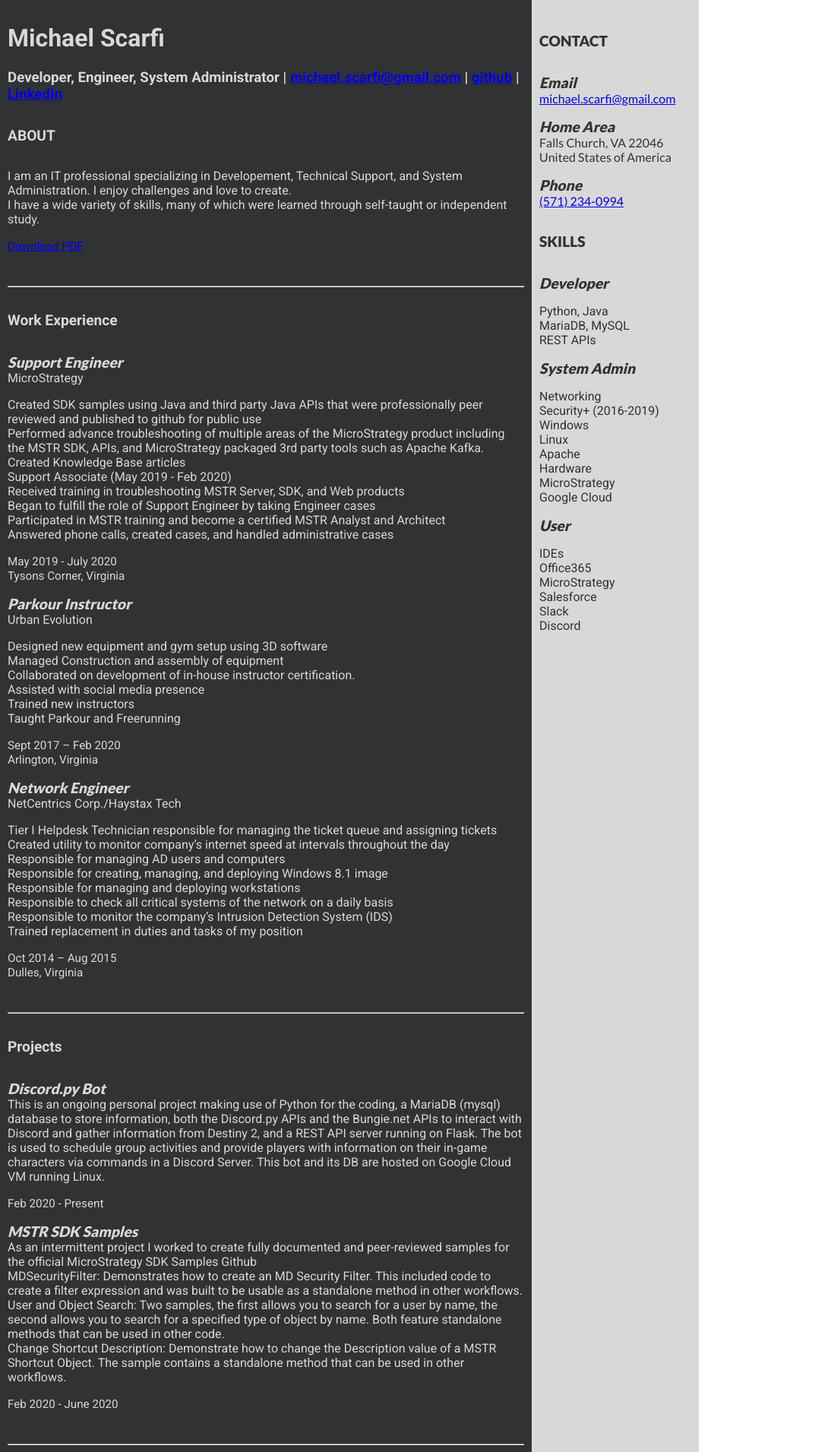
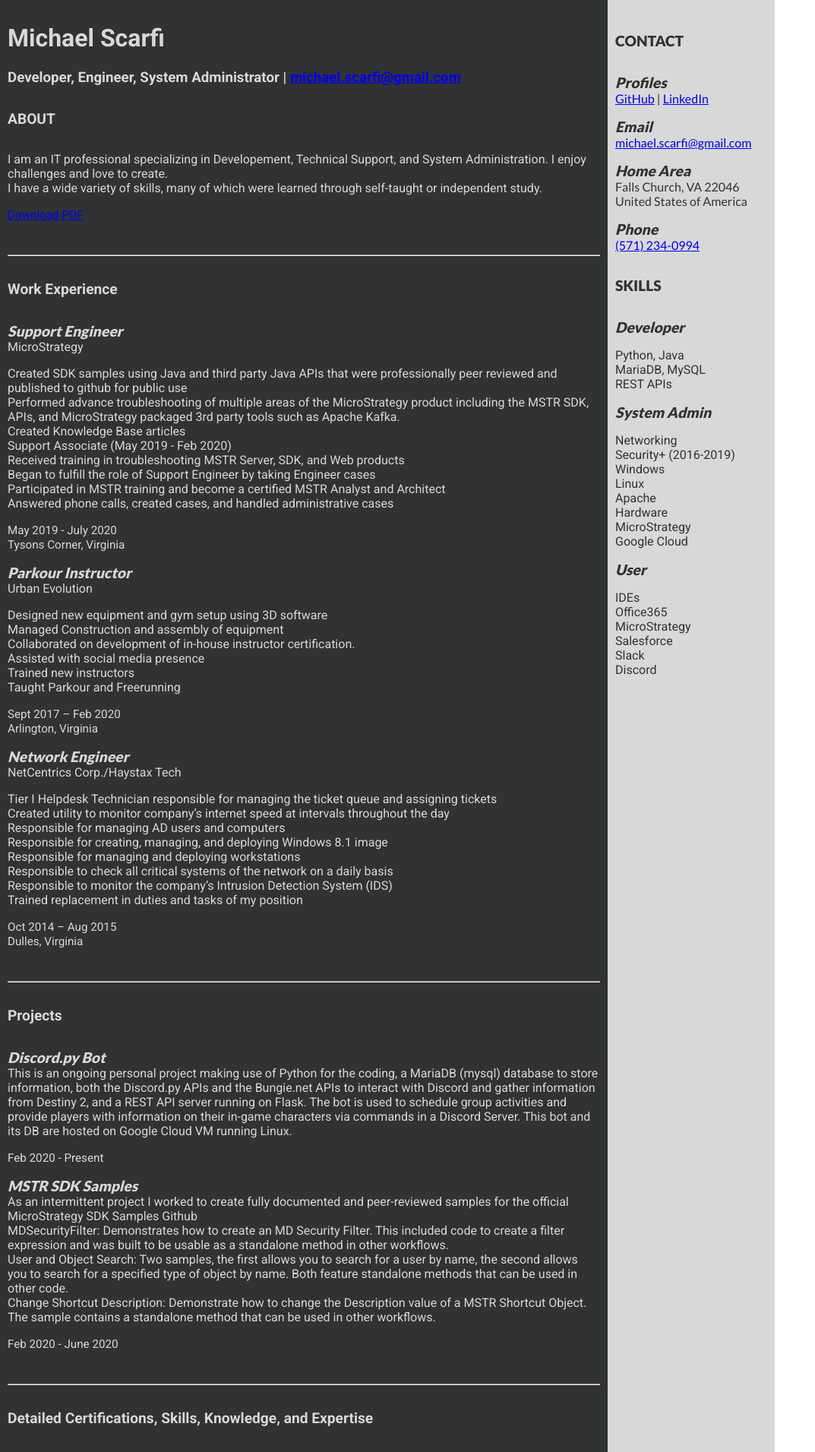
Before and after one commit to sylphia-nox/Discord-Bot, a Flask app: page / in a window 1280 px wide. Shown: the top 1911 px of the page at 76% size, without its empty margins (0-1073 px from the left). Run offline with Flask 2, Linux system fonts and the light colour scheme.

Commit message:
improved home.html
additional improvements to home.html.

```diff
--- a/REST_Server/static/css/main.css
+++ b/REST_Server/static/css/main.css
@@ -34,12 +34,12 @@
 /* Control the left side */
 .left {
     left: 0;
-    width: 680px;
+    width: 780px;
   }
 
   /* Control the right side */
 .right {
-    left: 700px;
+    left: 800px;
     width: 200px;
   }
 
--- a/REST_Server/templates/home.html
+++ b/REST_Server/templates/home.html
@@ -19,10 +19,6 @@
            <h1>Michael Scarfi</h1>
            <h3>Developer, Engineer, System Administrator |
             <a href="mailto:michael.scarfi@gmail.com">michael.scarfi@gmail.com</a>
-            |
-            <a href="https://github.com/michaelScarfi">github</a>
-            |
-            <a href="https://www.linkedin.com/in/michael-scarfi-9a8b0b114/">LinkedIn</a>
            </h3>
          </div><!--/.col-lg-12-->
        </div><!--/.row-->
@@ -238,6 +234,12 @@
         </div>
         <!-- EDIT: email -->
         <div>
+            <p>
+                <t>Profiles</t><br/>
+                <a href="https://github.com/michaelScarfi">GitHub</a>
+                |
+                <a href="https://www.linkedin.com/in/michael-scarfi-9a8b0b114/">LinkedIn</a>
+            </p>
             <p><t>Email</t><br/>
                 <a href="mailto:michael.scarfi@gmail.com" class="mail">michael.scarfi@gmail.com</a> <br/>
             </p>
@@ -251,6 +253,8 @@
                 <a href="tel:5712340994" class="tel">(571) 234-0994</a> <br/>
             </p>
         </div>
+
+
 
         <div>
             <h5>SKILLS</h5>
```
